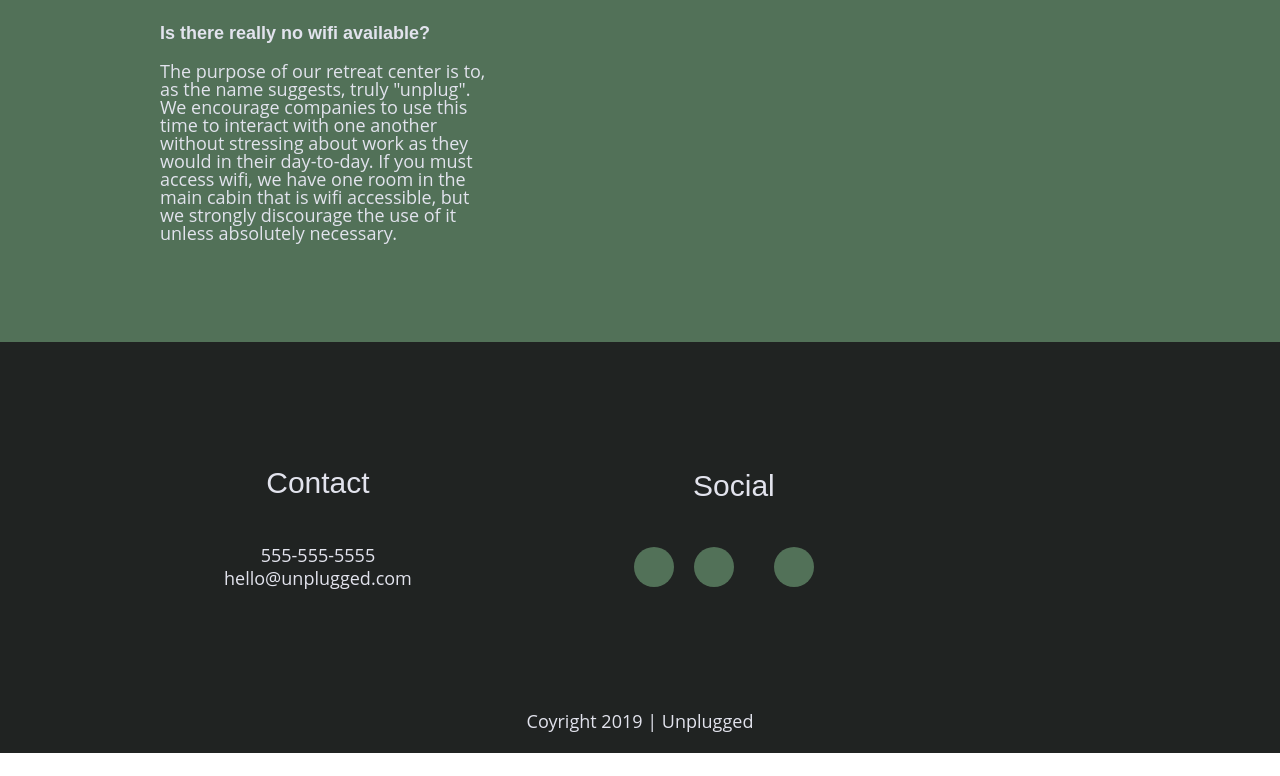
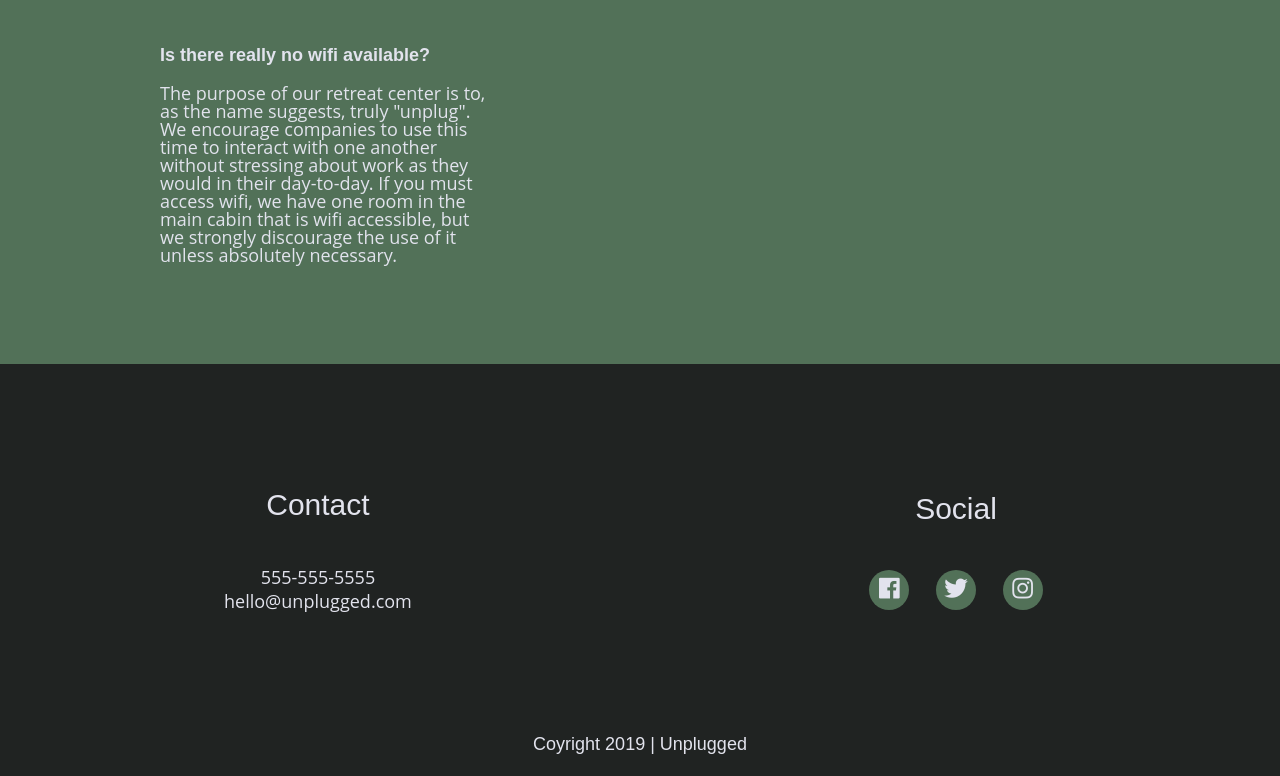
Before and after one commit to mpelegrin/unplugged-retreat, a plain HTML site: page faq/index.html in a window 1280 px wide. Shown: the part 787-1563 px from the top of the page. Before the commit the page ends 1540 px from the top, so only its background shows below. Drawn offline with nearby package versions, Linux system fonts and the light colour scheme.

Commit message:
finishing touches

```diff
--- a/css/main.css
+++ b/css/main.css
@@ -267,6 +267,7 @@ footer .contact {
 
 footer .copyright{
   margin: 20px 0;
+  font-family: 'Poppins', sans-serif;
 }
 
 
@@ -341,6 +342,14 @@ input[type=button] {
   flex-flow: row wrap;
 }
 
+.features .content-wrapper{
+  display: flex;
+  justify-content: center;
+  align-items: center;
+  flex-flow: row wrap;
+  margin-top: 100px;
+}
+
 .features h2{
   margin-bottom: 60px;
 }
@@ -360,11 +369,19 @@ input[type=button] {
 .features i {
   font-size: 3.75em;
   margin-bottom: 40px;
+  display: flex;
+  justify-content: center;
+  align-items: center;
+  flex-flow: row wrap;
 }
 
 .features p{
   text-align: center;
   margin: 0;
+  display: flex;
+  justify-content: center;
+  align-items: center;
+  flex-flow: row wrap;
 }
 
 
@@ -713,6 +730,23 @@ footer .social-icons {
   justify-content: space-between;
 }
 
+footer .social-icons {
+  display: flex;
+  justify-content: space-around;
+  align-items: center;
+}
+
+footer .social-icons p {
+  display: flex;
+  justify-content: center;
+  align-items: center;
+  background-color: #527158;
+  border-radius: 50%;
+  width: 40px;
+  height: 40px;
+}
+
+
 /************** About Page *****************/
 
 .mission-content {
@@ -837,6 +871,23 @@ aside .content-wrapper .form {
     font-size: 1.875em;
   }
 
+  footer .social-icons {
+    display: flex;
+    justify-content: space-around;
+    align-items: center;
+  }
+
+  footer .social-icons p {
+    display: flex;
+    justify-content: center;
+    align-items: center;
+    background-color: #527158;
+    border-radius: 50%;
+    width: 40px;
+    height: 40px;
+  }
+
+
 /* ==========================================================================
    About Page
    ========================================================================== */
--- a/faq/index.html
+++ b/faq/index.html
@@ -28,7 +28,7 @@
   <header>
     <div class="content-wrapper">
       <a href="#">
-      <img src="" alt="unplugged logo"></a>
+      <img src="../img/unplugged-logo.png" alt="unplugged logo"></a>
         <div class="header-divider"></div>
         <nav>
           <ul>
@@ -38,7 +38,6 @@
         </nav>
     </div>
   </header>
-
   <main class="faq">
       <div class="content-wrapper">
         <div class="faq-content">
@@ -84,9 +83,12 @@
               <div class="social">
                 <h4>Social</h4>
                 <div class="social-icons">
-                  <p><a href="https://www.facebook.com/yoursite" target="_blank"></a></p>
-                  <p><a href="https://www.twitter.com" target="_blank"</a></p>
-                  <p><a href="https://www.instagram.com" target="_blank"</a></p>
+                  <p><a href="https://www.facebook.com/yoursite" target="_blank"><i class="fab fa-facebook"></i></a>
+                  </p>
+                  <p><a href="https://www.twitter.com" target="_blank"><i class="fab fa-twitter"></i></a>
+                  </p>
+                  <p><a href="https://www.instagram.com" target="_blank"><i class="fab fa-instagram"></i></a>
+                  </p>
                 </div>
               </div>
             </div>
```
Also changed, not shown: about/index.html (+6 -3 lines), index.html (+1 -1 lines).
